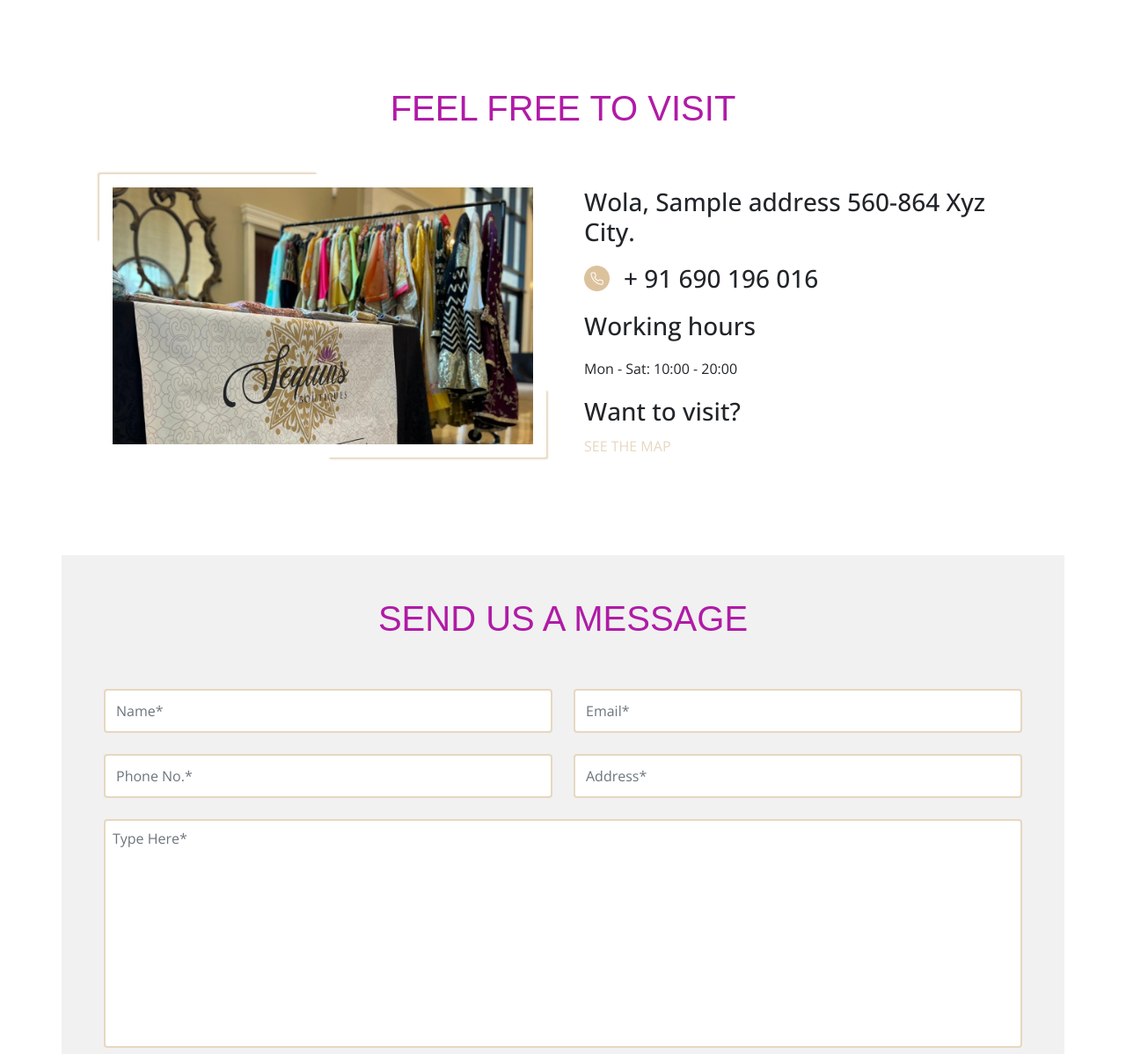
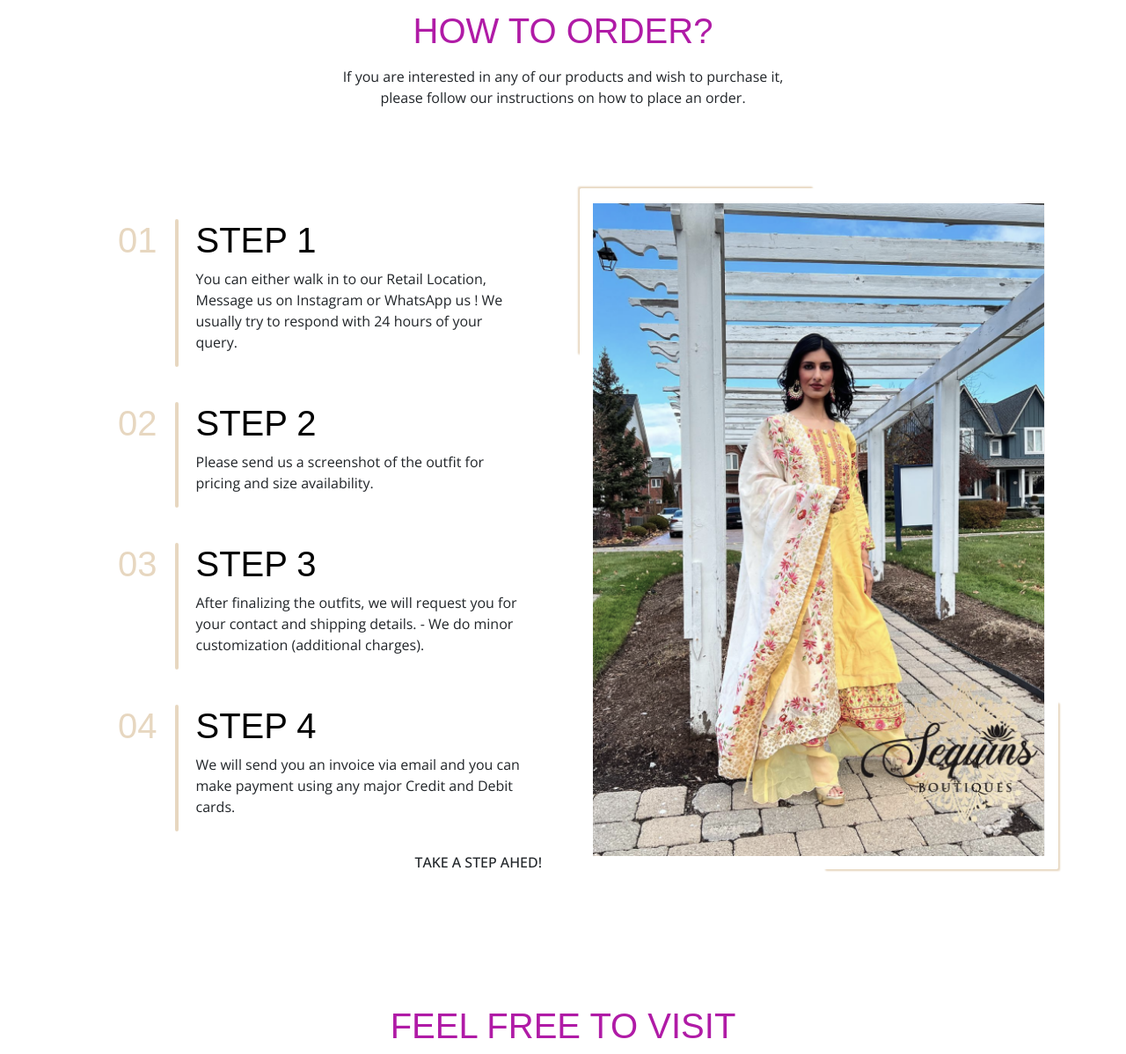
Before and after one commit to IronHeartDan/sequins, a plain HTML site: page index.html in a window 1280 px wide. Shown: the part 733-1931 px from the top of the page at 88% size. Drawn offline with nearby package versions, Linux system fonts and the light colour scheme; a web font is replaced by a local one.

Commit message:
How to order

```diff
--- a/index.html
+++ b/index.html
@@ -140,6 +140,84 @@
           zdecydujesz się na wykonanie licówek. Które po nałożeniu na zęby
           odwzorowują efekt końcowy.
         </p>
+      </div>
+    </div>
+
+    <div class="container-fluid mt-5">
+      <div class="container">
+        <h1 class="title text-center p-2">HOW TO ORDER?</h1>
+
+        <p class="text-center">
+          If you are interested in any of our products and wish to purchase
+          it,<br />
+          please follow our instructions on how to place an order.
+        </p>
+
+        <div class="row mt-0 mt-md-5 g-5">
+          <div class="col-12 col-lg-6 d-flex flex-column">
+            <ul
+              style="list-style: none"
+              class="steps d-flex flex-column justify-content-between h-100"
+            >
+              <li class="d-flex align-items-start">
+                <h1 class="title" style="color: #e7d7c0">01</h1>
+                <div class="vl"></div>
+                <div>
+                  <h1 class="Steptitle">STEP 1</h1>
+                  <p>
+                    You can either walk in to our Retail Location, Message us on
+                    Instagram or WhatsApp us ! We usually try to respond with 24
+                    hours of your query.
+                  </p>
+                </div>
+              </li>
+              <li class="d-flex align-items-start">
+                <h1 class="title" style="color: #e7d7c0">02</h1>
+                <div class="vl"></div>
+                <div>
+                  <h1 class="Steptitle">STEP 2</h1>
+                  <p>
+                    Please send us a screenshot of the outfit for pricing and
+                    size availability.
+                  </p>
+                </div>
+              </li>
+              <li class="d-flex align-items-start">
+                <h1 class="title" style="color: #e7d7c0">03</h1>
+                <div class="vl"></div>
+                <div>
+                  <h1 class="Steptitle">STEP 3</h1>
+                  <p>
+                    After finalizing the outfits, we will request you for your
+                    contact and shipping details. - We do minor customization
+                    (additional charges).
+                  </p>
+                </div>
+              </li>
+              <li class="d-flex align-items-start">
+                <h1 class="title" style="color: #e7d7c0">04</h1>
+                <div class="vl"></div>
+                <div>
+                  <h1 class="Steptitle">STEP 4</h1>
+                  <p>
+                    We will send you an invoice via email and you can make
+                    payment using any major Credit and Debit cards.
+                  </p>
+                </div>
+              </li>
+            </ul>
+            <h6 class="text-end">TAKE A STEP AHED!</h6>
+          </div>
+          <div class="col-12 col-lg-6">
+            <div class="give_border">
+              <img
+                src="./assets/images/asset_four.png"
+                alt="How To Order"
+                class="w-100"
+              />
+            </div>
+          </div>
+        </div>
       </div>
     </div>
 
--- a/style.css
+++ b/style.css
@@ -79,9 +79,18 @@ textarea {
   border-radius: 2px;
 }
 
+.vl {
+  border: 2px solid #e7d7c0;
+  border-radius: 3px;
+  /* height: inherit; */
+  /* height: 100%; */
+  align-self: stretch;
+}
+
 body {
   font-family: "Open Sans", sans-serif !important;
   -webkit-font-smoothing: antialiased;
+  user-select: none;
 }
 
 header {
@@ -169,6 +178,23 @@ header > img {
   display: none;
 }
 
+.steps > li {
+  margin-top: 20px;
+  padding: 10px;
+  /* background: #531b4f; */
+}
+
+.steps > li > div,
+.steps > li > h1 {
+  margin: 0 10px;
+}
+
+.Steptitle {
+  font-family: "Cormorant Garamond", sans-serif !important;
+  color: black;
+  text-transform: uppercase;
+}
+
 .about_us {
   background-image: url("./assets/images/asset_two.png");
   background-repeat: no-repeat;
@@ -182,8 +208,9 @@ header > img {
   width: 30%;
 }
 
-.about_us_content h3 , .about_us_content span{
-margin: 10px 0;
+.about_us_content h3,
+.about_us_content span {
+  margin: 10px 0;
 }
 
 footer {
```
Also changed, not shown: assets/images/asset_four.png (added).
